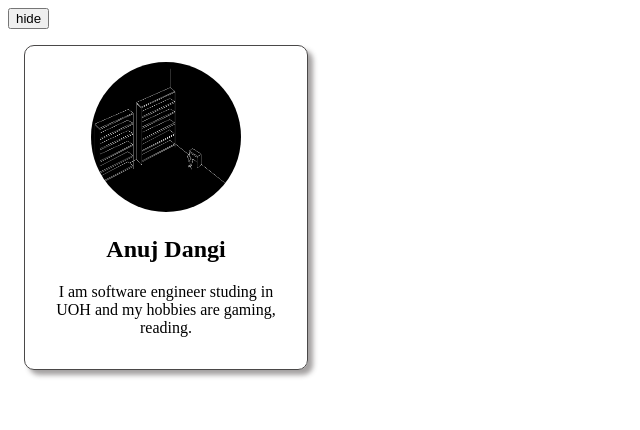
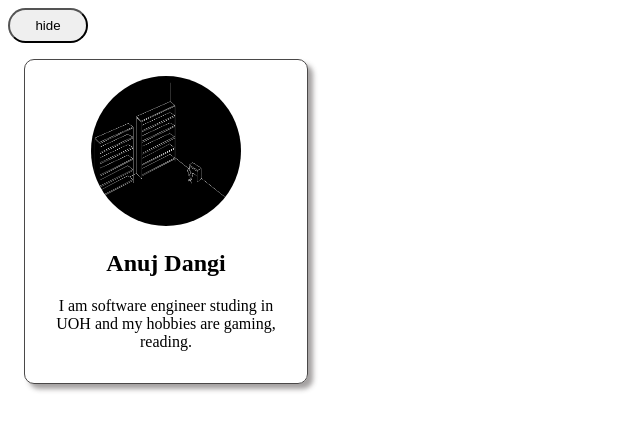
Before and after one commit to anuj-dangi/react-based-application, a React (Vite) app in the folder react-learning/: page / in a window 1280 px wide. Shown: the top 430 px of the page, without its empty margins (0-640 px from the left). Built offline with nearby package versions, Linux system fonts and the light colour scheme.

Commit message:
first component

```diff
--- a/react-learning/src/components/Card.jsx
+++ b/react-learning/src/components/Card.jsx
@@ -7,7 +7,7 @@ function Card()
     const [ show, setShowState ] = useState(true);
     return(
         <div>
-            <button type="button" onClick={() => {setShowState(!show)}}>{show ? "hide" : "show"}</button>
+            <button type="button" onClick={() => {setShowState(!show)}} className="card-button">{show ? "hide" : "show"}</button>
             <div className={`card ${show ? '' : 'hidden'}`}>
                 <img src={Image} alt="profile-pic" className="card-pic"></img>
                 <h2>Anuj Dangi</h2>
--- a/react-learning/src/css/Card.css
+++ b/react-learning/src/css/Card.css
@@ -16,3 +16,9 @@
     height: 150px;
     border-radius: 50%;
 }
+
+.card-button{
+    padding:8px;
+    width:5rem;
+    border-radius: 20px;
+}
```
